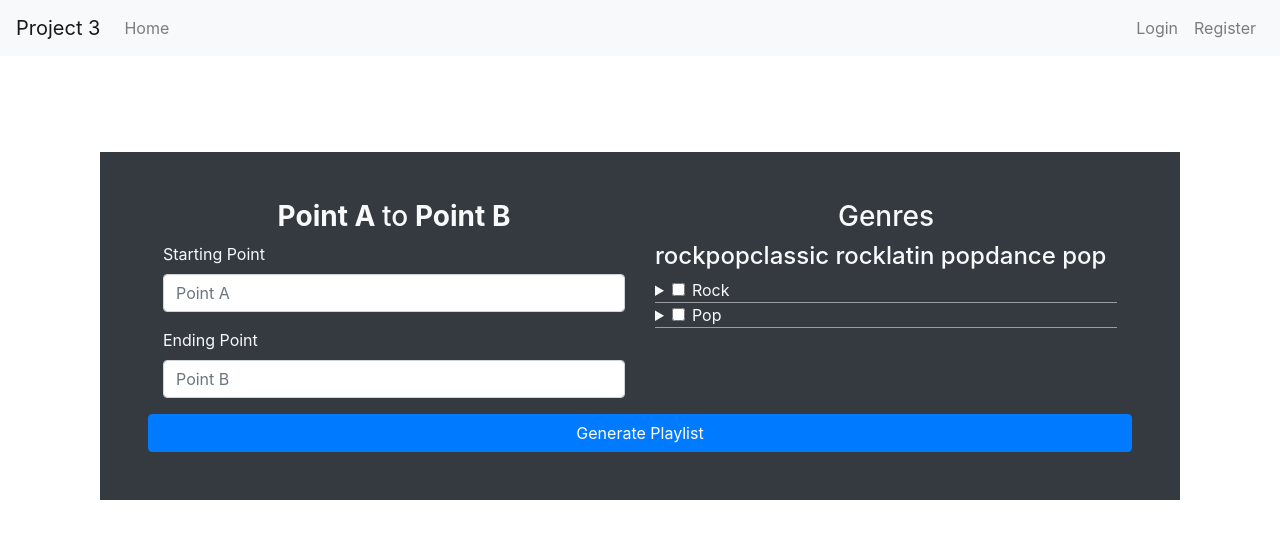
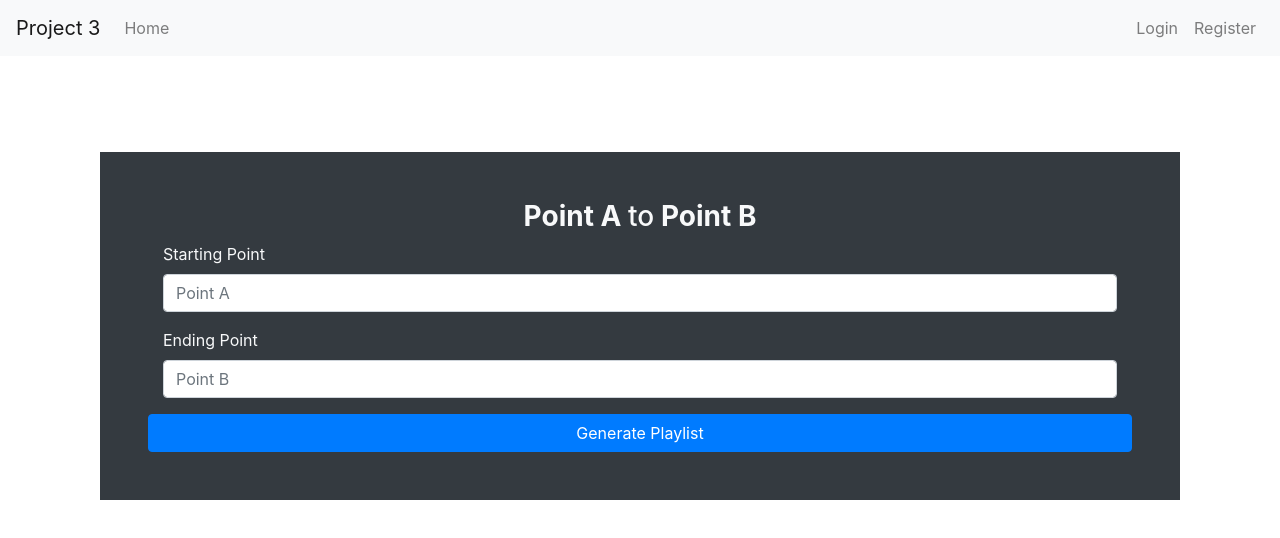
Before and after one commit to Tim1986/RoadTripDJ, a React (Create React App) app in the folder client/: page /newtrip in a window 1280 px wide. Shown: the top 538 px of the page. Built offline with nearby package versions, Linux system fonts and the light colour scheme.

Commit message:
Remove genre code from MVP, Create playlist on form submission

```diff
--- a/client/src/components/TripForm/index.js
+++ b/client/src/components/TripForm/index.js
@@ -1,8 +1,8 @@
 import React, { Component } from "react";
 import DestinationForm from "../../components/DestinationForm";
-import SongGenres from "../../components/SongGenres";
+// import SongGenres from "../../components/SongGenres";
 import Button from "../../components/Button";
-import testObj from "../../lib/testJS";
+import API from "../../lib/API";
 
 class TripForm extends Component {
   state = {
@@ -11,28 +11,40 @@ class TripForm extends Component {
     selectedGenres: []
   };
 
-  handleChangeInput = e => {
+  handleChangeInput = (e) => {
     const { name, value } = e.target;
     this.setState({
       [name]: value
     });
-  }
+  };
 
   render() {
     return (
       <form>
         <div className="row mx-auto bg-dark text-light p-5">
-          <div className="col-lg-6 text-left my-auto">
-            <DestinationForm startPoint={this.state.startPoint} endPoint={this.state.endPoint} onChangeInput={this.handleChangeInput} />
+          <div className="col-12 text-left my-auto">
+            <DestinationForm
+              startPoint={this.state.startPoint}
+              endPoint={this.state.endPoint}
+              onChangeInput={this.handleChangeInput}
+            />
           </div>
-          <div className="col-lg-6 text-left">
-            <SongGenres selectedGenres={this.state.selectedGenres} onChildClick={this.onChildClick} />
-          </div>
+          {/* ========== START: Code for Genres ========== */}
+          {/* <div className="col-lg-6 text-left">
+            <SongGenres
+              selectedGenres={this.state.selectedGenres}
+              onChildClick={this.onChildClick}
+            />
+          </div> */}
+          {/* ========== END: Code for Genres ========== */}
+          {/* <Button
+            value="Generate Playlist"
+            onClick={(e) => {
+              API.testObj.testSend(e, this.state);
+            }} */}
           <Button
             value="Generate Playlist"
-            onClick={(e) => {
-              testObj.testSend(e, this.state);
-            }}
+            onClick={(e) => API.Spotify.createPlaylist(e)}
           />
         </div>
       </form>
```
